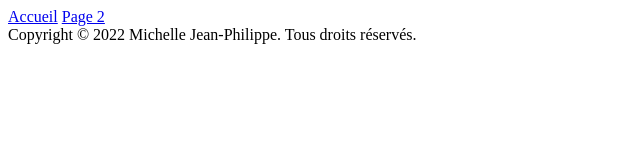
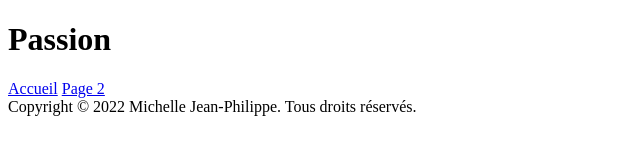
Before and after one commit to minimich14/Passion, a plain HTML site: page index.html in a window 1280 px wide. Shown: the whole page, without its empty margins (0-640 px from the left). Drawn offline with Linux system fonts and the light colour scheme.

Commit message:
Premier commit - HTML de base

```diff
--- a/index.html
+++ b/index.html
@@ -8,7 +8,7 @@
 </head>
 <body>
     <header>
-
+        <h1>Passion</h1>
     </header>
     <nav>
         <a href="index.html">Accueil</a>
```
